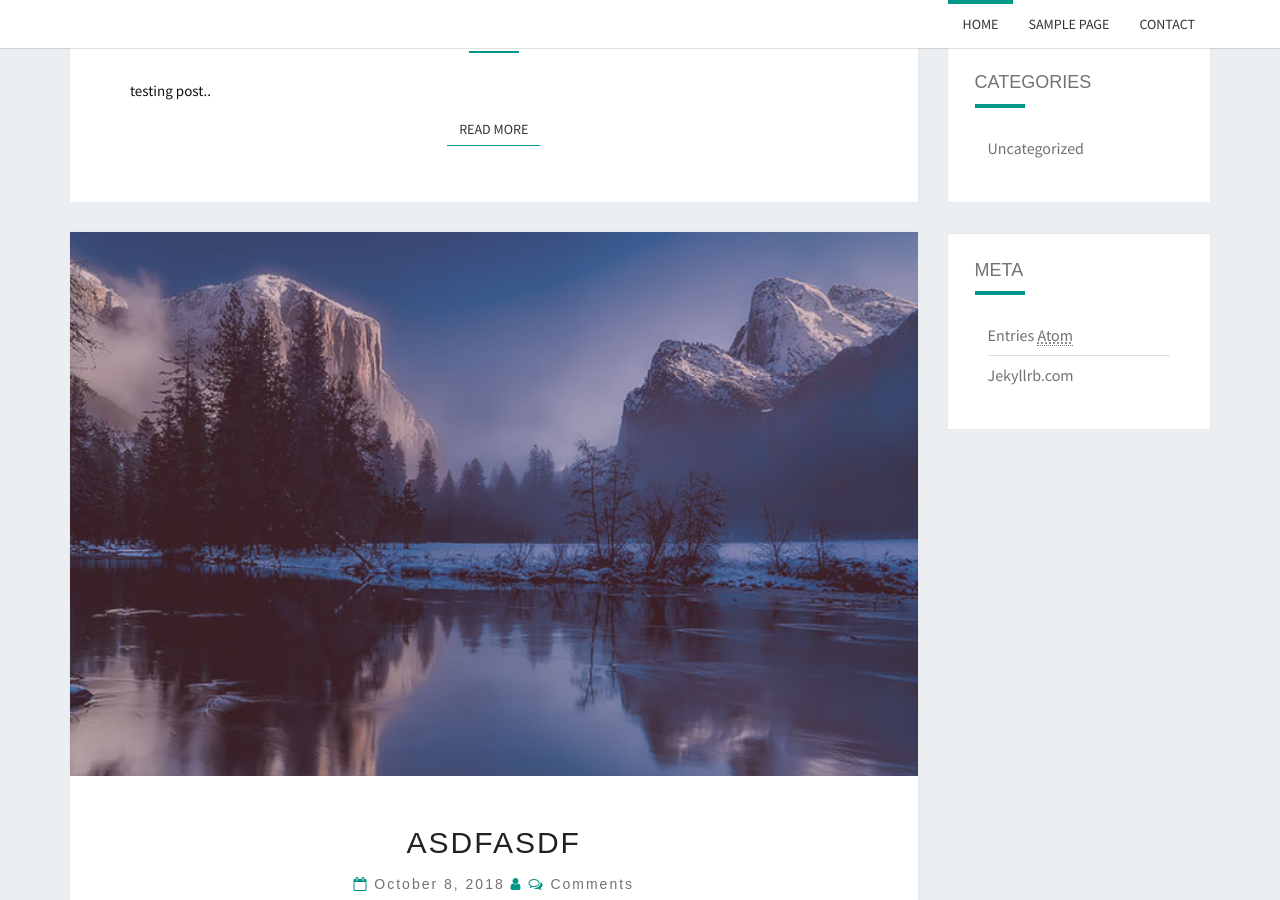
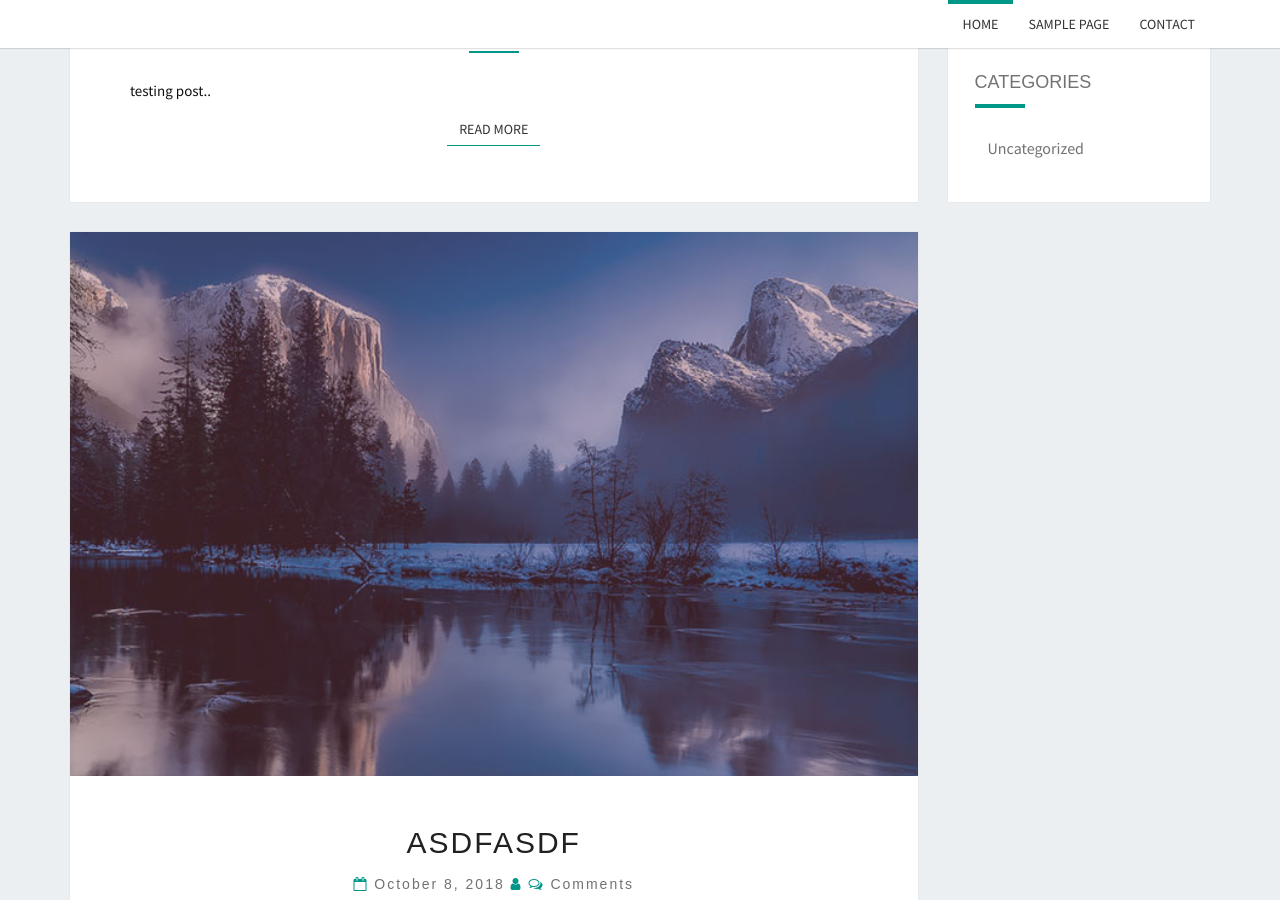
Before and after one commit to WanderlandTravelers/wanderlandtravelers.com, a Jekyll site: the page built from index.html, in a window 1280 px wide and 900 px high, scrolled down 1038 px. Built offline with Jekyll 4.4.1, drawn with Linux system fonts in a browser that asks for light colours; the list of posts is cut into pages by our own code.

Commit message:
get rid of meta box

```diff
--- a/_includes/sidebar.html
+++ b/_includes/sidebar.html
@@ -30,11 +30,4 @@
             </li>
         </ul>
     </aside>
-    <aside id="meta-2" class="widget widget_meta">
-        <h4 class="widget-title">Meta</h4>
-        <ul>
-            <li><a href="{{ '/feed.xml' | prepend:site.base_url }}">Entries <abbr title="Atom Feed">Atom</abbr></a></li>
-            <li><a href="https://jekyllrb.com/" title="Jekyll is a blog-aware static site generator in Ruby">Jekyllrb.com</a></li>
-        </ul>
-    </aside>
 </div>
```
